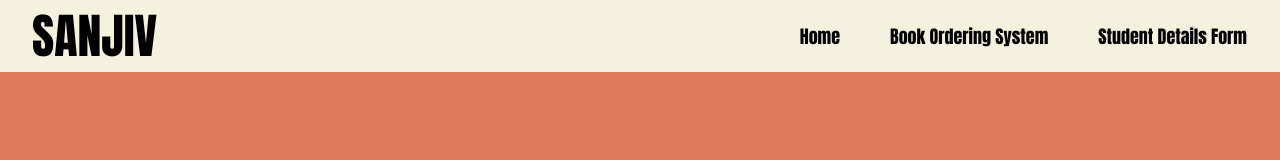
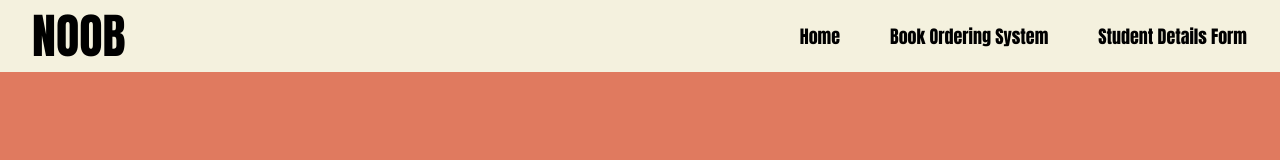
Before and after one commit to SSANJIVRAJAH/Assignment-1-WP, a plain HTML site: page index.html in a window 1280 px wide. Shown: the top 160 px of the page. Drawn offline with Linux system fonts and the light colour scheme.

Commit message:
Update index.html

```diff
--- a/index.html
+++ b/index.html
@@ -18,7 +18,7 @@
         <nav class="main-navbar">
             <div class="title">
                 <a id="title-nav" href="index.html">
-                    SANJIV
+                    NOOB
                 </a>
             </div>
             <ul>
```
